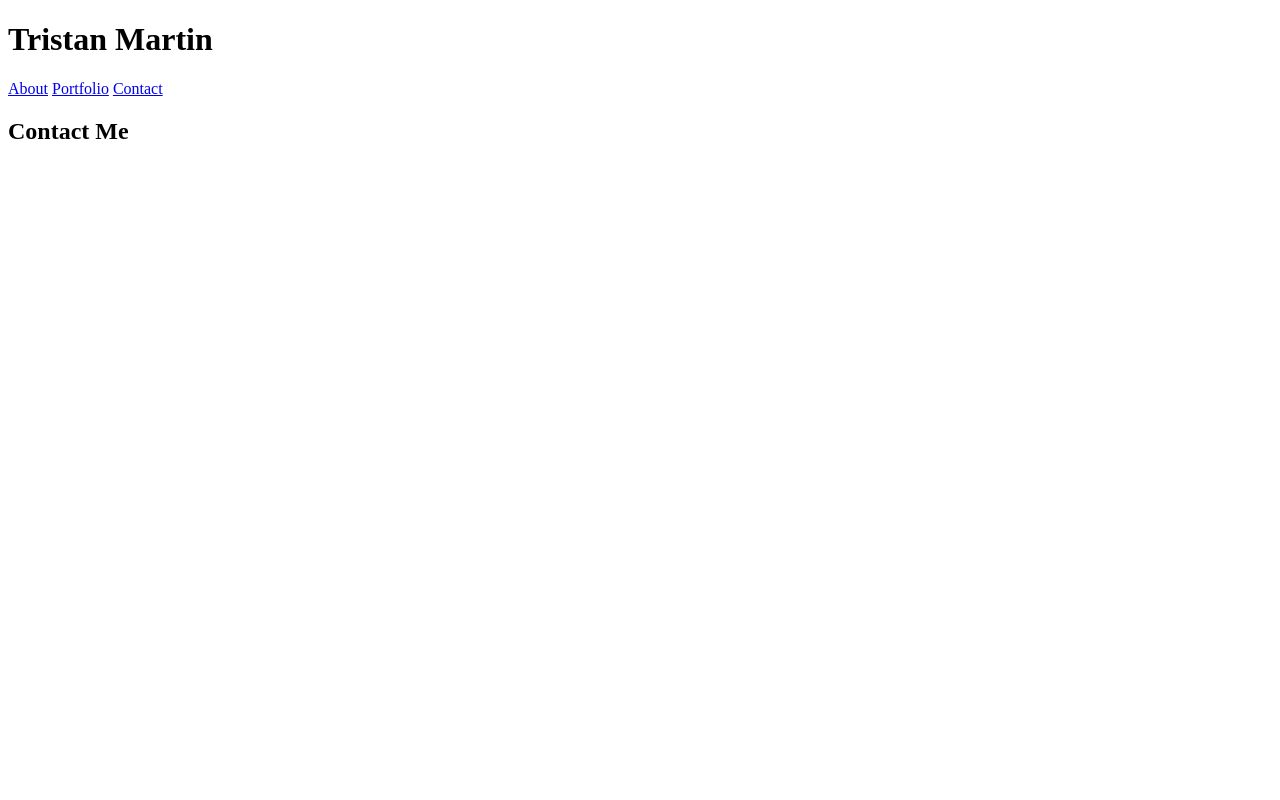
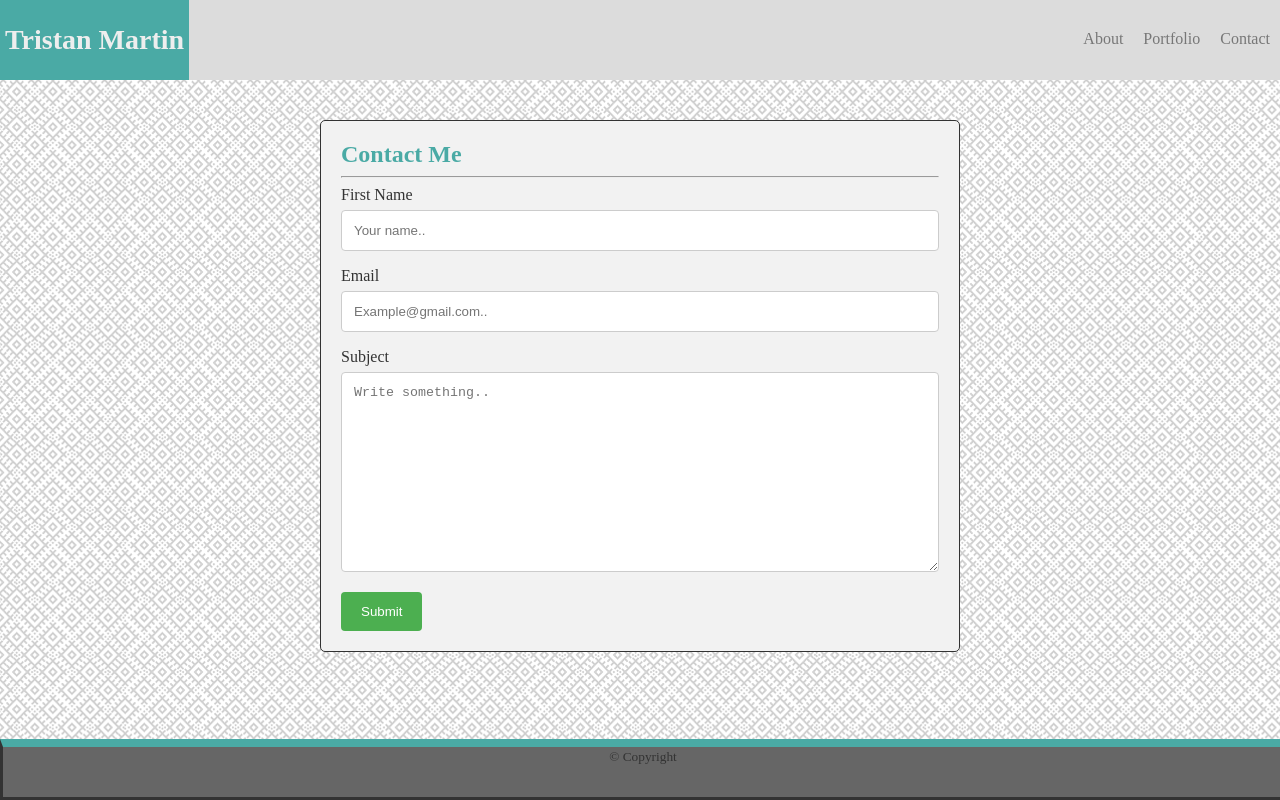
Before and after one commit to TristanDMartin/Basic-Portfolio, a plain HTML site: page contact.html in a window 1280 px wide. Drawn offline with Linux system fonts and the light colour scheme; files that its build step writes are made by us from their sources.

Commit message:
11/15 update

```diff
--- /dev/null
+++ b/assets/css/reset.css
@@ -0,0 +1,147 @@
+/* http://meyerweb.com/eric/tools/css/reset/
+   v2.0 | 20110126
+   License: none (public domain)
+*/
+
+html,
+body,
+div,
+span,
+applet,
+object,
+iframe,
+h1,
+h2,
+h3,
+h4,
+h5,
+h6,
+p,
+blockquote,
+pre,
+a,
+abbr,
+acronym,
+address,
+big,
+cite,
+code,
+del,
+dfn,
+em,
+img,
+ins,
+kbd,
+q,
+s,
+samp,
+small,
+strike,
+strong,
+sub,
+sup,
+tt,
+var,
+b,
+u,
+i,
+center,
+dl,
+dt,
+dd,
+ol,
+ul,
+li,
+fieldset,
+form,
+label,
+legend,
+table,
+caption,
+tbody,
+tfoot,
+thead,
+tr,
+th,
+td,
+article,
+aside,
+canvas,
+details,
+embed,
+figure,
+figcaption,
+footer,
+header,
+hgroup,
+menu,
+nav,
+output,
+ruby,
+section,
+summary,
+time,
+mark,
+audio,
+video {
+
+  /* Box-model */
+  padding: 0;
+
+  /* Positioning */
+  margin: 10;
+  font: inherit;
+
+  /* Typography */
+  font-size: 100%;
+  vertical-align: baseline;
+
+  /* Visual */
+  border: 0;
+}
+
+/* HTML5 display-role reset for older browsers */
+article,
+aside,
+details,
+figcaption,
+figure,
+footer,
+header,
+hgroup,
+menu,
+nav,
+section {
+  display: block;
+}
+
+body {
+  line-height: 1;
+}
+
+ol,
+ul {
+  list-style: none;
+}
+
+blockquote,
+q {
+  quotes: none;
+}
+
+blockquote:before,
+blockquote:after,
+q:before,
+q:after {
+
+  /* Misc */
+  content: "";
+  content: none;
+}
+
+table {
+  border-spacing: 0;
+
+  /* Visual */
+  border-collapse: collapse;
+}
--- a/assets/css/style.css
+++ b/assets/css/style.css
@@ -0,0 +1,51 @@
+/* Header information goes here */
+
+ul {
+    list-style-type: none;
+    margin: 0;
+    padding: 0;
+    overflow: hidden;
+    background-color: white;
+}
+
+li {
+    float: right;
+}
+
+li a {
+    display: block;
+    color: black;
+    text-align: center;
+    padding: 14px 16px;
+    text-decoration: none
+}
+
+li a:hover {
+    background-color: azure;
+}
+
+
+
+
+/* information for the rest of the css body */
+.header {
+    background-color: blue;
+    text-align: left;
+    padding: 5px;
+    float: left;
+}
+
+.aboutme {
+    font-family: verdana;
+}
+
+.img1 {
+    float: left;
+}
+/* footer information */
+
+.footer {
+    background-color: #F1F1F1;
+    text-align: center;
+    padding: 10px;
+}
--- /dev/null
+++ b/assets/css/style2.css
@@ -0,0 +1,161 @@
+/* this is for the main tags area */
+
+body {
+    background-image: url("circuit.png");
+    font-style: Georgia,"Times New Roman",Times,serif;
+    margin: 0;
+    padding: 0;
+    color:#333333;
+}
+/*another test to see if we can move this information*/
+.container{
+    background-color: black;
+    position: relative;
+    left: 60px;
+    /*running test for website size*/
+    width: 960px;
+    margin: 0 auto;
+}
+
+header {
+    background-color: #4aaaa5;
+    text-align: center;
+    padding: 5px;
+    float: left;
+    clear: all;
+
+}
+
+h1{
+    color: #eee;
+    font-size: 28px;
+}
+
+h2{
+    font-size: 24px;
+    margin: auto;
+    color: #4aaaa5;
+}
+
+footer {
+    background-color: #666666;
+    /*position: relative;*/
+    margin-top: -180px;
+    /* negative value of footer height */
+    height: 50px;
+    clear: both;
+    text-align: center;
+    border-style: solid;
+    border-top: 8px solid #4aaaa5;
+    /*testing for fixed footer */
+    position: fixed;
+    left: 0;
+    bottom: 0;
+    width: 100%;
+}
+
+p {
+    color: #777777;
+}
+
+nav {
+    display: block;
+    height: 80px;
+}
+
+/* testing this code to see if it will move my information above this information */
+
+/* Header information goes here */
+
+ul {
+    list-style-type: none;
+    margin: 0;
+    padding: 0;
+    overflow: hidden;
+    background-color: gainsboro;
+    height: 100%;
+}
+
+li {
+    float: right;
+}
+
+li a {
+    display: block;
+    color: #777777;
+    text-align: center;
+    padding: 30px 10px 12px;
+    text-decoration: none
+}
+
+li a:hover {
+    background-color: azure;
+}
+
+/* starting for sections of the ids */
+#main-bio {
+    background-color: white;
+    float: left;
+    width: 70%;
+    display: block;
+    /* border information under this */
+    border: 1px solid;
+    padding: 20px;
+    margin-top: 40px;
+    margin-bottom: 100px;
+    margin-left: 120px;
+    margin-right: 150px;
+}
+#main-bio h2{
+    padding: 2px;
+}
+
+#contact-info {
+    float: left;
+    width: 30%;
+}
+
+#bio-image {
+    width: 200px;
+    float: left;
+    margin: 19px;
+}
+
+/*information style for contact me */
+
+/* Style inputs with type="text", select elements and textareas */
+input[type=text], select, textarea {
+    width: 100%; /* Full width */
+    padding: 12px; /* Some padding */
+    border: 1px solid #ccc; /* Gray border */
+    border-radius: 4px; /* Rounded borders */
+    box-sizing: border-box; /* Make sure that padding and width stays in place */
+    margin-top: 6px; /* Add a top margin */
+    margin-bottom: 16px; /* Bottom margin */
+    resize: vertical /* Allow the user to vertically resize the textarea (not horizontally) */
+}
+
+/* Style the submit button with a specific background color etc */
+input[type=submit] {
+    background-color: #4CAF50;
+    color: white;
+    padding: 12px 20px;
+    border: none;
+    border-radius: 4px;
+    cursor: pointer;
+}
+
+/* When moving the mouse over the submit button, add a darker green color */
+input[type=submit]:hover {
+    background-color: #45a049;
+}
+
+/* Add a background color and some padding around the form */
+#contactme {
+    border: 1px solid;
+    border-radius: 5px;
+    background-color: #f2f2f2;
+    padding: 20px;
+    max-width: 1000px;
+    margin: 40px 25% 75px;
+}
--- a/contact.html
+++ b/contact.html
@@ -3,26 +3,46 @@
 
     <head>
         <title>Tristan Martin Portfolio</title>
-        <link rel="stylesheet" href="style.css">
+        <link rel="stylesheet" href="assets/css/style2.css">
     </head>
 
     <body>
-        <div id="header">
+        <header>
             <h1>Tristan Martin</h1>
+        </header>
+
+        <nav>
+            <ul>
+                <li><a class="active" href="#contact" >Contact</a></li>
+                <li><a href="portfolio.html" >Portfolio</a></li>
+                <li><a href="indextest.html" >About</a></li>
+            </ul>
+        </nav>
+
+        <div id="contactme">
+
+            <h2>Contact Me</h2>
+            <hr>
+                <form action="action_page.php">
+
+                    <label for="fname">First Name</label>
+                    <input type="text" id="fname" name="firstname" placeholder="Your name..">
+
+                    <label for="lname">Email</label>
+                    <input type="text" id="lname" name="Example@gmail.com" placeholder="Example@gmail.com..">
+
+                    <label for="subject">Subject</label>
+                    <textarea id="subject" name="subject" placeholder="Write something.." style="height:200px"></textarea>
+
+                    <input type="submit" value="Submit">
+
+                </form>
+
         </div>
 
-        <div id="nav">
-            <a href="index.html">About</a>
-            <a href="portfolio.html">Portfolio</a>
-            <a href="#">Contact</a>
-        </div>
-
-
-        <div id="contactme">
-            <h2>Contact Me</h2>
-        </div>
-
-
+        <footer>
+            <small>&copy; Copyright</small>
+        </footer>
 
 
 
```
Also changed, not shown: index.html (+14 -9 lines), indextest.html (added, +45 -0 lines), portfolio.html (+6 -6 lines), assets/css/circuit.png (added), assets/images/11905797_10155903819535317_3780593897445916348_n.jpg (added), assets/images/circuit.png (added), 2 other files.
